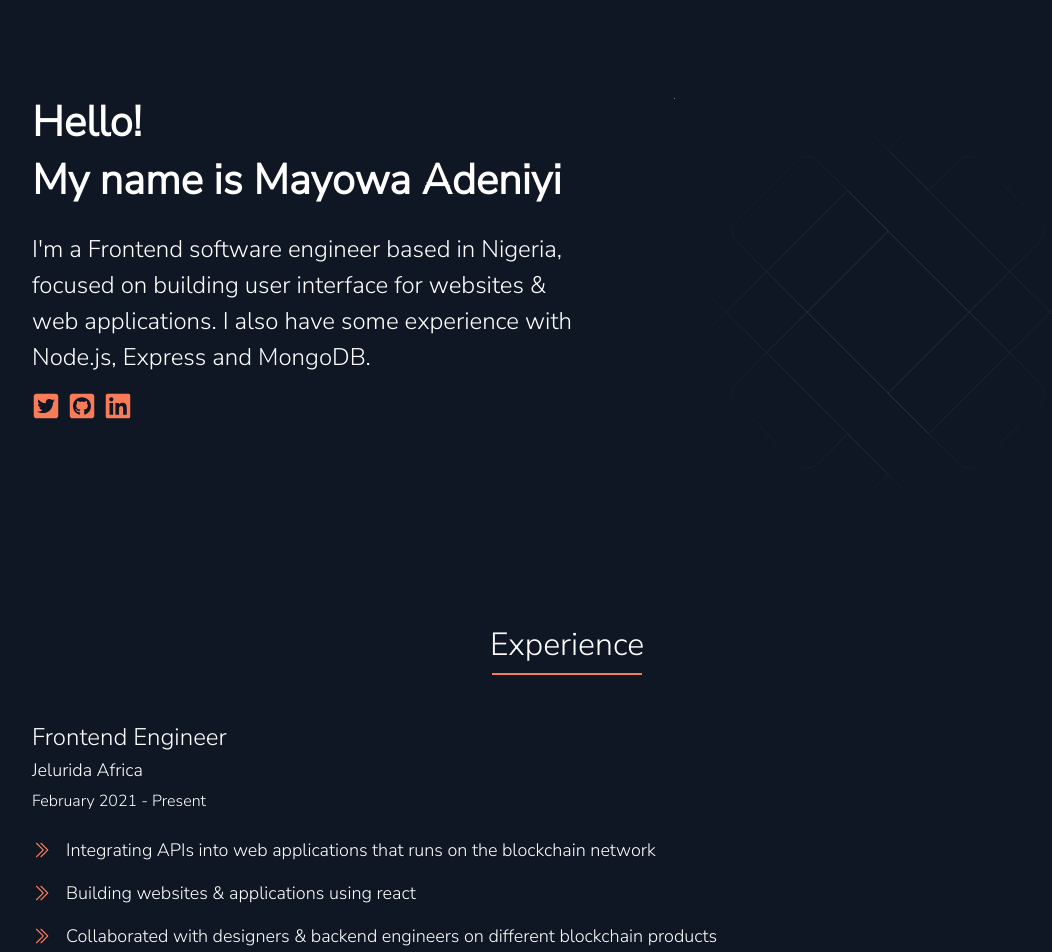
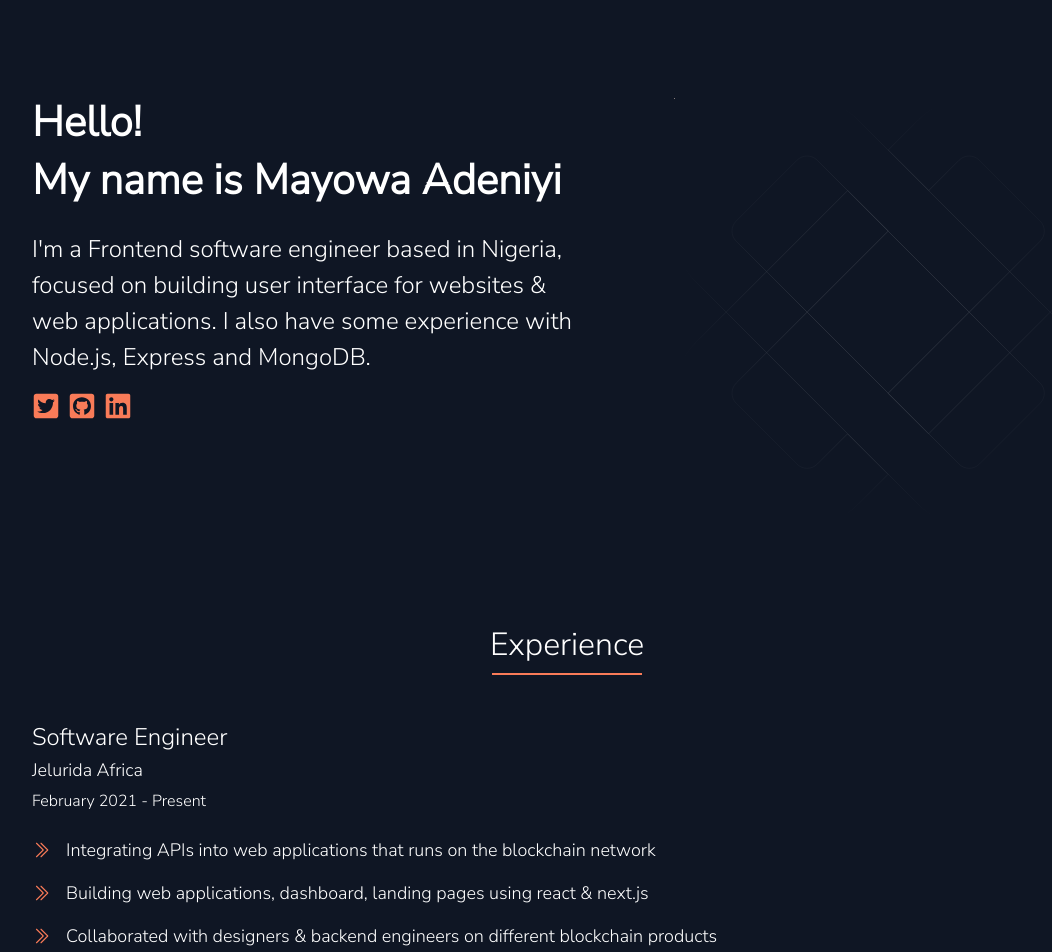
Before and after one commit to Ademayowa/portfolio-website-v1, a React (Create React App) app: page / in a window 1280 px wide. Shown: the top 952 px of the page, without its empty margins (73-1125 px from the left). Built offline with nearby package versions, Linux system fonts and the light colour scheme; the HTML template or start-up script is replaced by a standard one.

Commit message:
updated experience

```diff
--- a/src/data.js
+++ b/src/data.js
@@ -1,10 +1,10 @@
 const jobs = [
   {
-    title: 'Frontend Engineer',
+    title: 'Software Engineer',
     dates: 'February 2021 - Present',
     duties: [
       'Integrating APIs into web applications that runs on the blockchain network',
-      'Building websites & applications using react',
+      'Building web applications, dashboard, landing pages using react & next.js',
       'Collaborated with designers & backend engineers on different blockchain products',
     ],
     company: 'Jelurida Africa',
```
